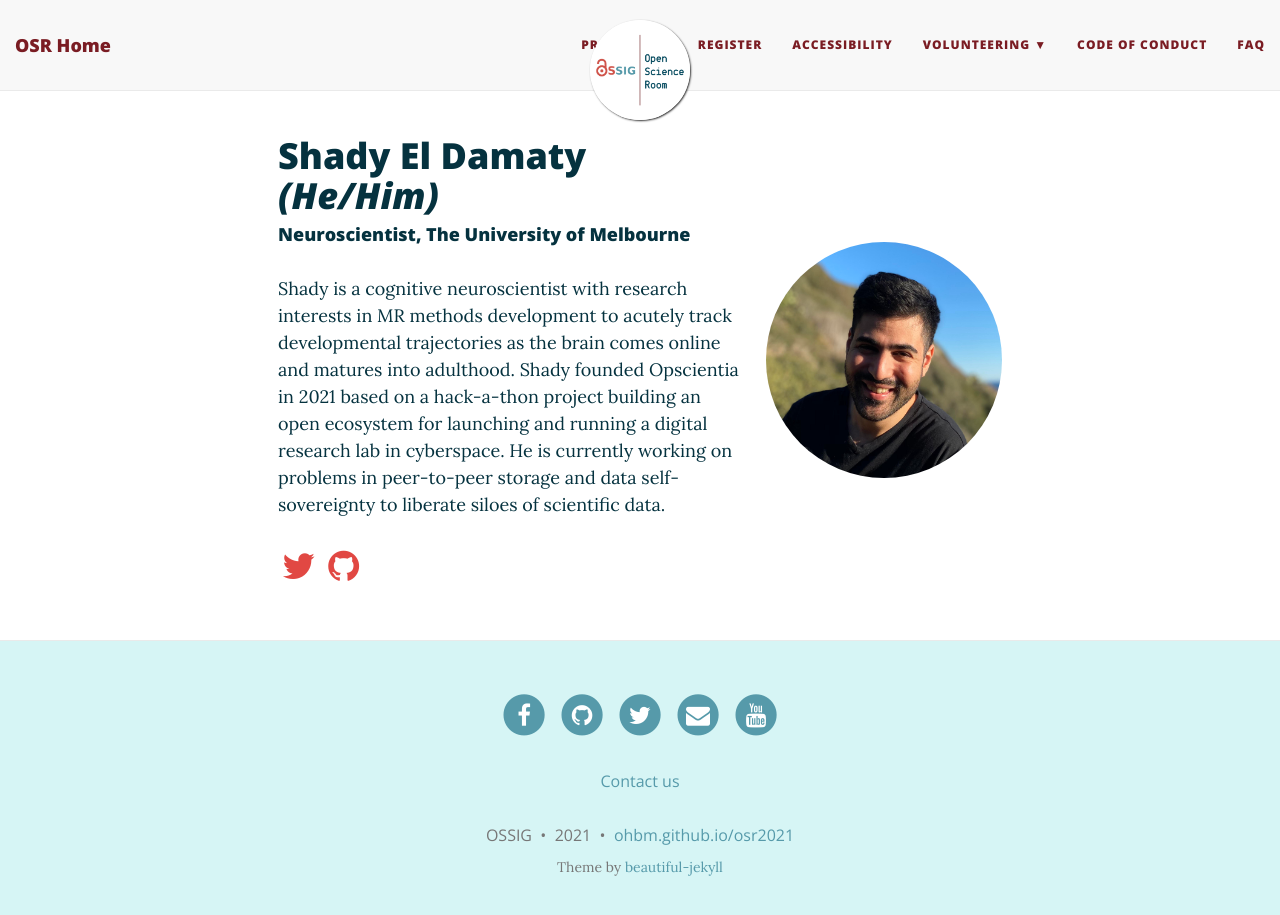
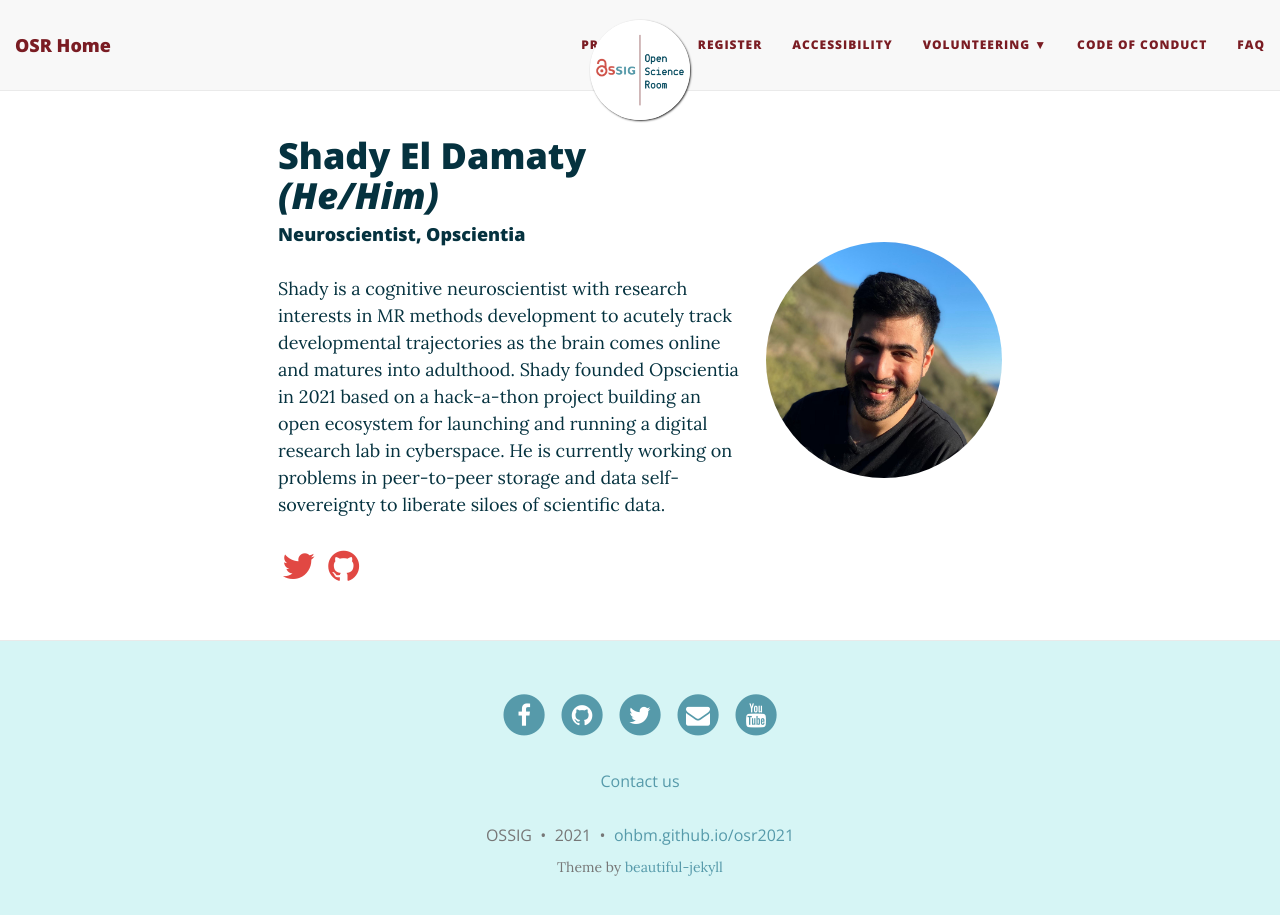
Before and after one commit to ohbm/osr2021, a Jekyll site: the page built from _volunteers/shady_el_damaty.md, in a window 1280 px wide and 928 px high. Shown: the top 915 px of the window. Built offline with Jekyll 4.4.1, drawn with Linux system fonts in a browser that asks for light colours; nearby versions of some CDN libraries.

Commit message:
Update shady_el_damaty.md

```diff
--- a/_volunteers/shady_el_damaty.md
+++ b/_volunteers/shady_el_damaty.md
@@ -3,7 +3,7 @@
 Title:
 Pronouns: He/Him
 Job: Neuroscientist
-Affiliation: The University of Melbourne
+Affiliation: Opscientia
 ShortBio: Shady is a cognitive neuroscientist with research interests in MR methods development to acutely track developmental trajectories as the brain comes online and matures into adulthood. Shady founded Opscientia in 2021 based on a hack-a-thon project building an open ecosystem for launching and running a digital research lab in cyberspace. He is currently working on problems in peer-to-peer storage and data self-sovereignty to liberate siloes of scientific data.
 Website:
 Twitter: hebbianloop
```
